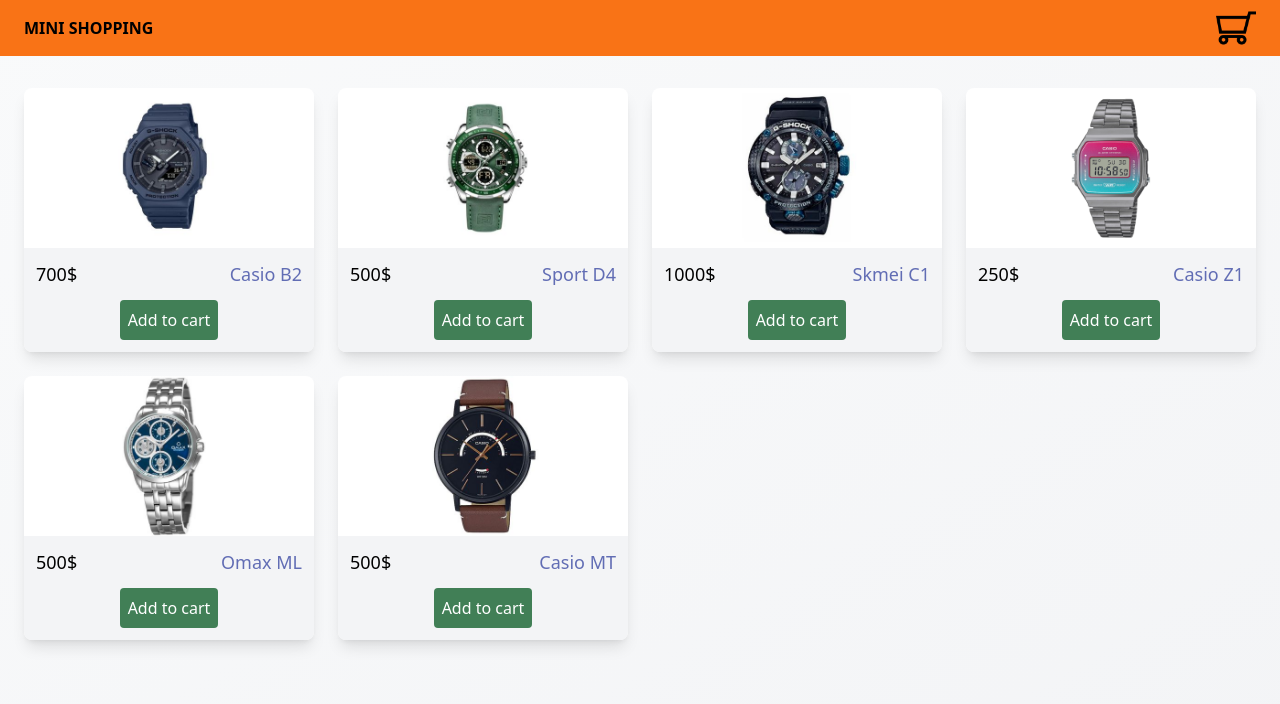
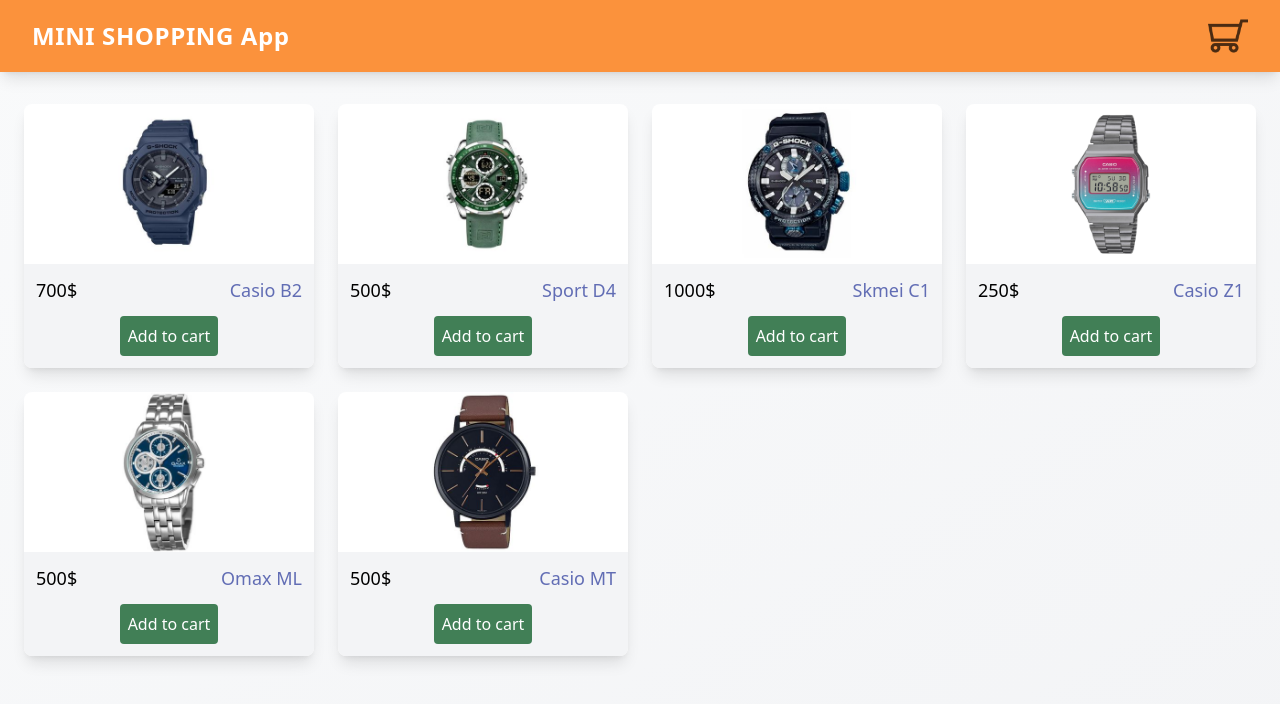
Before and after one commit to fezebr/mini-shop, a Vue app: page / in a window 1280 px wide. Shown: the top 704 px of the page. Built offline with nearby package versions, Linux system fonts and the light colour scheme.

Commit message:
refactor: refactor navBar ui

```diff
--- a/src/components/NavBar.vue
+++ b/src/components/NavBar.vue
@@ -1,6 +1,6 @@
 <template>
-  <header class="flex justify-between items-center bg-orange-500 px-6 py-2">
-    <h1 class="font-bold">MINI SHOPPING</h1>
+  <header class="flex justify-between items-center  bg-orange-400  shadow-lg px-8 py-4">
+    <h1 class="text-2xl font-bold text-white tracking-wide">MINI SHOPPING App</h1>
     <div class="relative flex items-center">
       <div
         @mouseover="showCartBoxHandler(true)"
@@ -8,12 +8,12 @@
         v-if="totalNumber"
       >
         <img
-          src="../assets/shopping-cart.png"
+          src="@/assets/shopping-cart.png"
           alt="shopping cart"
-          class="w-10 h-10"
+          class="w-10 h-10 cursor-pointer hover:scale-110 transition-transform duration-200"
         />
         <span
-          class="absolute top-[-20px] left-[-7px] inline-block whitespace-nowrap rounded-[0.27rem] bg-primary-100 relative px-[0.65em] pb-[0.25em] pt-[0.35em] text-center align-baseline text-[0.75em] font-bold leading-none bg-primary text-white"
+          class="absolute -top-2 -right-2 bg-red-600 text-white text-xs font-bold rounded-full h-6 w-6 flex items-center justify-center animate-pulse"
         >
           {{ totalNumber }}
         </span>
@@ -27,9 +27,9 @@
       </div>
       <div v-else>
         <img
-          src="../assets/shopping-cart.png"
+          src="@/assets/shopping-cart.png"
           alt="shopping cart"
-          class="w-10 h-10"
+          class="w-10 h-10 cursor-pointer hover:scale-110 transition-transform duration-200 opacity-70"
         />
       </div>
     </div>
```
